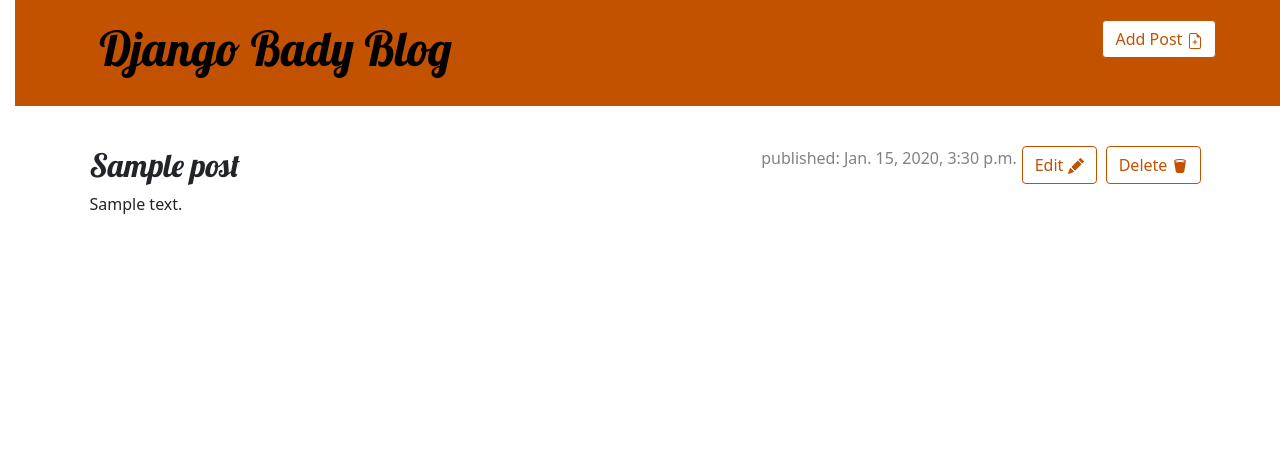
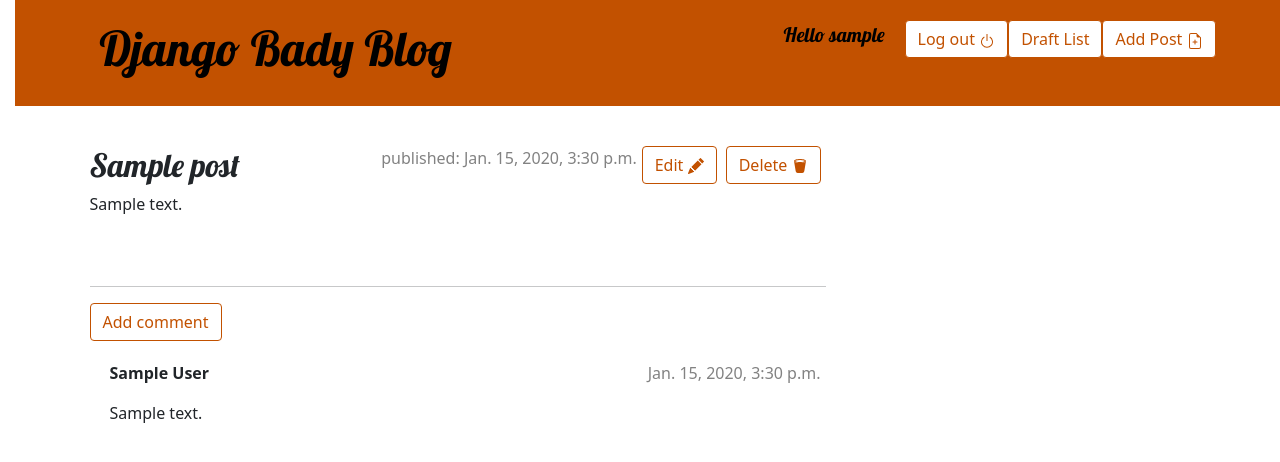
Before and after one commit to badreshkumarsingh/my-first-blog, a Django app: page /post/1/ in a window 1280 px wide. Shown: the top 462 px of the page. Run offline with Django 3.2, Linux system fonts and the light colour scheme; a user stored in the database is signed in; tables that the repository leaves empty hold one stand-in row (values such as "Sample post").

Commit message:
Done lots of Homework.

```diff
--- a/blog/admin.py
+++ b/blog/admin.py
@@ -1,5 +1,6 @@
 from django.contrib import admin
-from .models import Post
+from .models import Post, Comment
 
 # Register your models here.
 admin.site.register(Post)
+admin.site.register(Comment)
--- a/blog/models.py
+++ b/blog/models.py
@@ -16,3 +16,20 @@
 
     def __str__(self):
         return self.title
+
+    def approved_comments(self):
+        return self.comments.filter(approved_comment=True)
+
+class Comment(models.Model):
+    post = models.ForeignKey('blog.Post', on_delete=models.CASCADE, related_name='comments')
+    author = models.CharField(max_length=200)
+    text = models.TextField()
+    created_date = models.DateTimeField(default=timezone.now)
+    approved_comment = models.BooleanField(default=False)
+
+    def approve(self):
+        self.approved_comment = True
+        self.save()
+
+    def __str__(self):
+        return self.text
--- a/blog/static/css/blog.css
+++ b/blog/static/css/blog.css
@@ -37,6 +37,7 @@
 .date {
     color: #828282;
     margin-right: 5px;
+    float: right;
 }
 
 .save {
@@ -51,7 +52,8 @@
 .top-menu,
 .top-menu:hover,
 .top-menu:visited {
-    color: #ffffff;
+    color: #000000;
+    font-family: 'Lobster', cursive;
     float: right;
     font-size: 15pt;
     margin-right: 20px;
@@ -97,3 +99,11 @@
     background-color: #C25100;
     border-color: #ffffff;
 }
+
+.comment {
+    margin: 20px 0px 20px 20px;
+}
+
+.listcomments {
+    color: #828282;
+}
--- a/blog/templates/blog/base.html
+++ b/blog/templates/blog/base.html
@@ -13,21 +13,31 @@
             <div class="container">
                 {% if user.is_authenticated %}
                     <aside class="actions">
-                        <a class="btn btn-tertiary" href="{% url 'post_new' %}" class="top-menu" >Add Post
+                        <a class="btn btn-tertiary" href="{% url 'post_new' %}" >Add Post
                             {% include './icons/file-earmark-plus.svg' %}
+                            <span class="glyphicon glyphicon-plus"></span>
                         </a>
                     </aside>
-                    <a href="{% url 'post_draft_list' %}" class="top-menu">
+                    <a class="btn btn-tertiary" href="{% url 'post_draft_list' %}" class="top-menu">Draft List
                         <span class="glyphicon glyphicon-edit">
                         </span>
                     </a>
+                    <small><a class="btn btn-tertiary" href="{% url 'logout' %}">Log out {% include './icons/power.svg' %}</a>
+                    </small>
+                    <p class="top-menu">Hello {{ user.username }} </p>
+
+
+
+                {% else %}
+                    <a href="{% url 'login' %}" class="top-menu"><span class="glyphicon glyphicon-lock"></span></a>
+
                 {% endif %}
                 <h1><a href="/">Django Bady Blog</a></h1>
             </div>
         </header>
-        <main class="container">
+        <main class="content container">
             <div class="row">
-                <div class="col">
+                <div class="col-md-8">
                     {% block content %}
                     {% endblock %}
                 </div>
--- a/blog/templates/blog/post_detail.html
+++ b/blog/templates/blog/post_detail.html
@@ -35,4 +35,29 @@
         <h2>{{ post.title }}</h2>
         <p>{{ post.text|linebreaksbr }}</p>
     </article>
+
+    <hr>
+    <a class="btn btn-secondary" href="{% url 'add_comment_to_post' pk=post.pk %}">Add comment</a>
+    {% for comment in post.comments.all %}
+        {% if user.is_authenticated or comment.approved_comment %}
+        <div class="comment">
+            <div class="date">
+                {{ comment.created_date }}
+                {% if not comment.approved_comment %}
+                    <a class="btn btn-default" href="{% url 'comment_remove' pk=comment.pk %}">
+                        {% include './icons/hand-thumbs-down.svg' %}
+                    </a>
+                    <a class="btn btn-default" href="{% url 'comment_approve' pk=comment.pk %}">
+                        {% include './icons/hand-thumbs-up.svg' %}
+                    </a>
+                {% endif %}
+            </div>
+            <strong>{{ comment.author }}</strong>
+            <p>{{ comment.text|linebreaks }}</p>
+        </div>
+        {% endif %}
+    {% empty %}
+        <p>No comments here yet :(</p>
+    {% endfor %}
+    </hr>
 {% endblock %}
--- a/blog/templates/blog/post_list.html
+++ b/blog/templates/blog/post_list.html
@@ -8,6 +8,7 @@
             </time>
             <h2><a href="{% url 'post_detail' pk=post.pk %}">{{ post.title }}</a></h2>
             <p>{{ post.text|linebreaksbr|truncatechars:200 }}</p>
+            <a class="listcomments" href="{% url 'post_detail' pk=post.pk %}">Comments: {{ post.approved_comments.count }}</a>
         </article>
     {% endfor %}
 {% endblock %}
--- a/blog/urls.py
+++ b/blog/urls.py
@@ -9,4 +9,7 @@
     path('drafts/', views.post_draft_list, name='post_draft_list'),
     path('post/<pk>/publish/', views.post_publish, name='post_publish'),
     path('post/<pk>/remove/', views.post_remove, name='post_remove'),
+    path('post/<int:pk>/comment/', views.add_comment_to_post, name='add_comment_to_post'),
+    path('comment/<int:pk>/approve/', views.comment_approve, name='comment_approve'),
+    path('comment/<int:pk>/remove/', views.comment_remove, name='comment_remove'),
 ]
--- a/blog/views.py
+++ b/blog/views.py
@@ -1,9 +1,11 @@
 from django.shortcuts import render
 from django.utils import timezone
-from .models import Post
+from .models import Post, Comment
 from django.shortcuts import render, get_object_or_404
-from .forms import PostForm
+from .forms import PostForm, CommentForm
 from django.shortcuts import redirect
+from django.contrib.auth.decorators import login_required
+
 
 # Create your views here.
 def post_list(request):
@@ -14,6 +16,7 @@
     post = get_object_or_404(Post, pk=pk)
     return render(request, 'blog/post_detail.html', {'post': post})
 
+@login_required
 def post_new(request):
     if request.method == "POST":
         form = PostForm(request.POST)
@@ -27,6 +30,7 @@
         form = PostForm()
     return render(request, 'blog/post_edit.html', {'form': form})
 
+@login_required
 def post_edit(request, pk):
     post = get_object_or_404(Post, pk=pk)
     if request.method == "POST":
@@ -41,16 +45,44 @@
         form = PostForm(instance=post)
     return render(request, 'blog/post_edit.html', {'form': form})
 
+@login_required
 def post_draft_list(request):
     posts = Post.objects.filter(published_date__isnull=True).order_by('created_date')
     return render(request, 'blog/post_draft_list.html', {'posts': posts})
 
+@login_required
 def post_publish(request, pk):
     post = get_object_or_404(Post, pk=pk)
     post.publish()
     return redirect('post_detail', pk=pk)
 
+@login_required
 def post_remove(request, pk):
     post = get_object_or_404(Post, pk=pk)
     post.delete()
     return redirect('post_list')
+
+def add_comment_to_post(request, pk):
+    post = get_object_or_404(Post, pk=pk)
+    if request.method == "POST":
+        form = CommentForm(request.POST)
+        if form.is_valid():
+            comment = form.save(commit=False)
+            comment.post = post
+            comment.save()
+            return redirect('post_detail', pk=post.pk)
+    else:
+        form = CommentForm()
+    return render(request, 'blog/add_comment_to_post.html', {'form': form})
+
+@login_required
+def comment_approve(request, pk):
+    comment = get_object_or_404(Comment, pk=pk)
+    comment.approve()
+    return redirect('post_detail', pk=comment.post.pk)
+
+@login_required
+def comment_remove(request, pk):
+    comment = get_object_or_404(Comment, pk=pk)
+    comment.delete()
+    return redirect('post_detail', pk=comment.post.pk)
--- a/mysite/urls.py
+++ b/mysite/urls.py
@@ -15,8 +15,11 @@
 """
 from django.contrib import admin
 from django.urls import path, include
+from django.contrib.auth import views
 
 urlpatterns = [
     path('admin/', admin.site.urls),
     path('', include('blog.urls')),
+    path('accounts/login/', views.LoginView.as_view(), name='login'),
+    path('accounts/logout/', views.LogoutView.as_view(next_page='/'), name='logout'),
 ]
```
Also changed, not shown: blog/forms.py (+7 -1 lines), blog/templates/blog/add_comment_to_post.html (added, +9 -0 lines), blog/templates/registration/login.html (added, +24 -0 lines), mysite/settings.py (+8 -2 lines), blog/migrations/0002_comment.py (added), blog/templates/blog/icons/hand-thumbs-down.svg (added), blog/templates/blog/icons/hand-thumbs-up.svg (added), blog/templates/blog/icons/power.svg (added).
